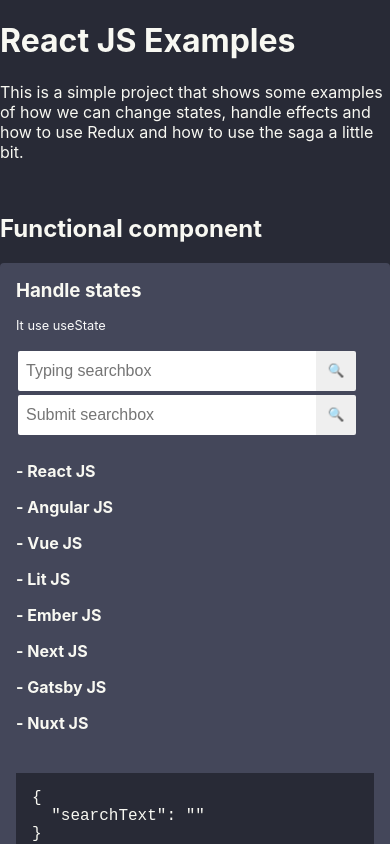
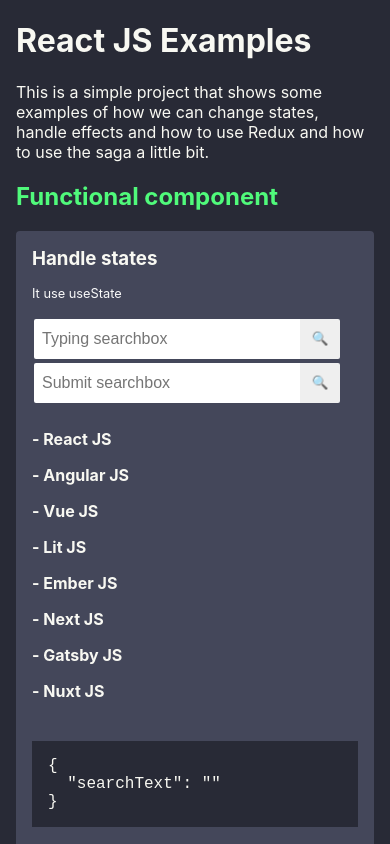
Before and after one commit to MaxiGarcia13/examples-react, a React (Vite) app: page / in a window 390 px wide. Shown: the top 844 px of the page. Built offline with nearby package versions, Linux system fonts and the light colour scheme.

Commit message:
fix: fix padding in mobile

```diff
--- a/src/components/App/app.css
+++ b/src/components/App/app.css
@@ -1,12 +1,14 @@
 .main {
   min-height: 100vh;
-  padding: 1rem 0;
+  padding-bottom: 0;
 }
 
 .header,
 .main {
-  max-width: 900px;
+  max-width: 930px;
   margin: 0 auto;
+  padding-left: 1rem;
+  padding-right: 1rem;
 }
 
 .footer {
@@ -21,3 +23,7 @@
   padding: 0 0.5rem;
   color: #8be9fd;
 }
+
+.title {
+  color: #50fa7b;
+}
```
